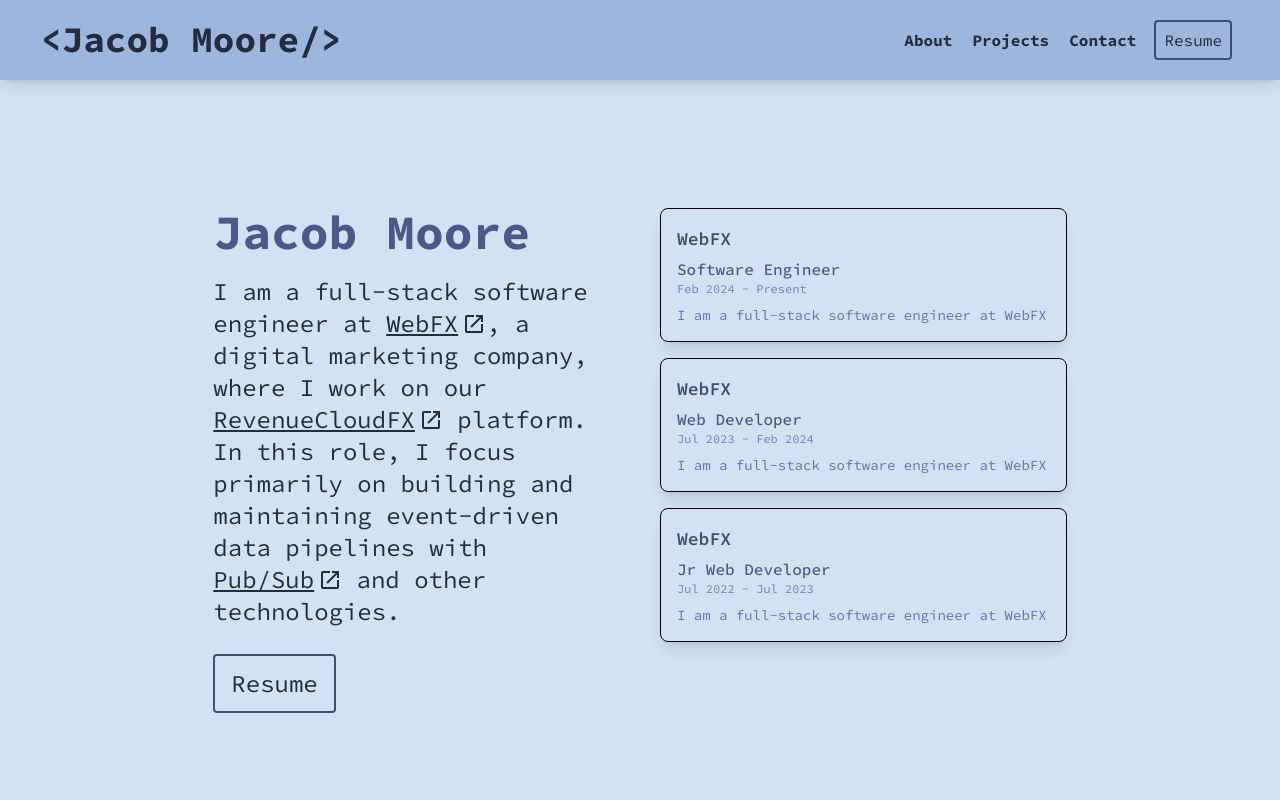
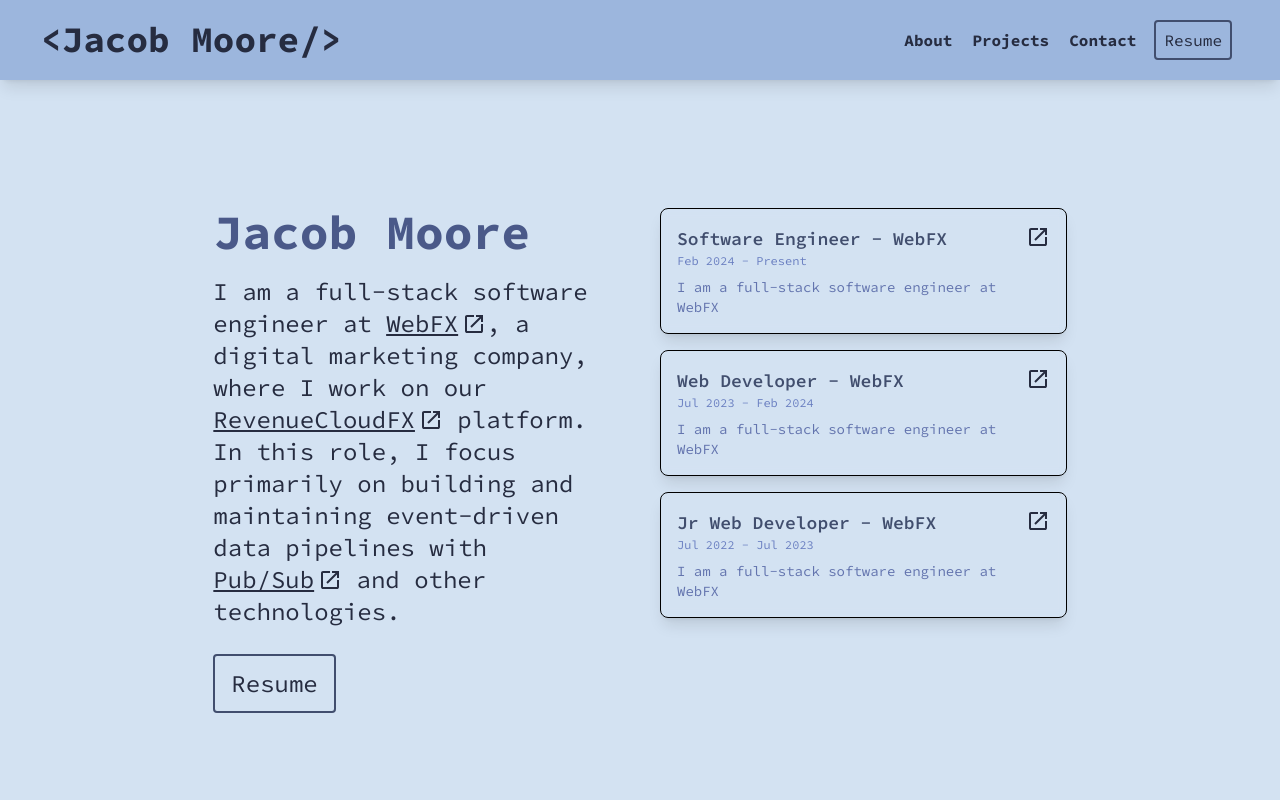
Before and after one commit to jzm1151/portfolio, a React (Vite) app: page / in a window 1280 px wide. Shown: the top 800 px of the page. Built offline with nearby package versions, Linux system fonts and the light colour scheme.

Commit message:
portfolio-refresh-v2

```diff
--- a/src/Components/Sections/GreetingSection.tsx
+++ b/src/Components/Sections/GreetingSection.tsx
@@ -1,4 +1,5 @@
 import MdBorderBtn from '../../UI/Buttons/MdBorderBtn';
+import LinkIcon from '../../UI/Icons/LinkIcon';
 
 const experience = [
     {
@@ -6,18 +7,24 @@
         title: 'Software Engineer',
         description: 'I am a full-stack software engineer at WebFX',
         date: 'Feb 2024 - Present',
+        linkedinUrl:
+            'https://www.linkedin.com/in/jacob-moore-b10000000000000000000000/',
     },
     {
         company: 'WebFX',
         title: 'Web Developer',
         description: 'I am a full-stack software engineer at WebFX',
         date: 'Jul 2023 - Feb 2024',
+        linkedinUrl:
+            'https://www.linkedin.com/in/jacob-moore-b10000000000000000000000/',
     },
     {
         company: 'WebFX',
         title: 'Jr Web Developer',
         description: 'I am a full-stack software engineer at WebFX',
         date: 'Jul 2022 - Jul 2023',
+        linkedinUrl:
+            'https://www.linkedin.com/in/jacob-moore-b10000000000000000000000/',
     },
 ];
 
@@ -26,7 +33,7 @@
         <section className='grid ml-5 mr-5 mb-24 mt-40 md:grid-cols-2 gap-10 md:mx-auto md:mb-28 md:mt-40 md:w-11/12 lg:w-9/12 lg:my-32 xl:w-8/12 xl:mb-36 xl:mt-52'>
             <section className='col-span-1'>
                 <p className='text-4xl font-bold text-gray-blue-800 mb-3 md:mb-5 md:text-5xl'>
-                   Jacob Moore
+                    Jacob Moore
                 </p>
                 <p className='text-xl text-gray-blue-950 mb-7 md:mb-10 md:text-2xl'>
                     I am a full-stack software engineer at{' '}
@@ -37,15 +44,7 @@
                         className='inline-flex items-center gap-1 underline'
                     >
                         WebFX
-                        <svg
-                            className='fill-gray-blue-950'
-                            xmlns='http://www.w3.org/2000/svg'
-                            height='24px'
-                            viewBox='0 -960 960 960'
-                            width='24px'
-                        >
-                            <path d='M200-120q-33 0-56.5-23.5T120-200v-560q0-33 23.5-56.5T200-840h280v80H200v560h560v-280h80v280q0 33-23.5 56.5T760-120H200Zm188-212-56-56 372-372H560v-80h280v280h-80v-144L388-332Z' />
-                        </svg>
+                        <LinkIcon />
                     </a>
                     , a digital marketing company, where I work on our{' '}
                     <a
@@ -55,15 +54,7 @@
                         className='inline-flex items-center gap-1 underline'
                     >
                         RevenueCloudFX
-                        <svg
-                            className='fill-gray-blue-950'
-                            xmlns='http://www.w3.org/2000/svg'
-                            height='24px'
-                            viewBox='0 -960 960 960'
-                            width='24px'
-                        >
-                            <path d='M200-120q-33 0-56.5-23.5T120-200v-560q0-33 23.5-56.5T200-840h280v80H200v560h560v-280h80v280q0 33-23.5 56.5T760-120H200Zm188-212-56-56 372-372H560v-80h280v280h-80v-144L388-332Z' />
-                        </svg>
+                        <LinkIcon />
                     </a>{' '}
                     platform. In this role, I focus primarily on building and
                     maintaining event-driven data pipelines with{' '}
@@ -74,15 +65,7 @@
                         className='inline-flex items-center gap-1 underline'
                     >
                         Pub/Sub
-                        <svg
-                            className='fill-gray-blue-950'
-                            xmlns='http://www.w3.org/2000/svg'
-                            height='24px'
-                            viewBox='0 -960 960 960'
-                            width='24px'
-                        >
-                            <path d='M200-120q-33 0-56.5-23.5T120-200v-560q0-33 23.5-56.5T200-840h280v80H200v560h560v-280h80v280q0 33-23.5 56.5T760-120H200Zm188-212-56-56 372-372H560v-80h280v280h-80v-144L388-332Z' />
-                        </svg>
+                        <LinkIcon />
                     </a>{' '}
                     and other technologies.
                 </p>
@@ -94,24 +77,26 @@
             </section>
             <section className='col-span-1 space-y-4'>
                 {experience.map((exp) => (
-                    <div
+                    <a
                         key={exp.company}
-                        className='bg-white/20 backdrop-blur-sm p-4 rounded-lg cursor-pointer shadow-lg border border-white/30 transition-all duration-200 ease-in-out hover:shadow-xl hover:bg-white/30 hover:scale-[1.02]' // Added hover effect classes
+                        href={exp.linkedinUrl}
+                        target='_blank'
+                        rel='noopener noreferrer'
+                        className='relative block bg-white/20 backdrop-blur-sm p-4 rounded-lg cursor-pointer shadow-lg border border-white/30 transition-all duration-200 ease-in-out hover:shadow-xl hover:bg-white/30 hover:scale-[1.02]' // Added relative positioning
                     >
-                        <h3 className='text-lg font-semibold text-gray-blue-900 mb-1'>
-                            {exp.company}
+                        <div className='absolute top-4 right-4'>
+                            <LinkIcon />
+                        </div>
+                        <h3 className='text-lg font-semibold text-gray-blue-900'>
+                            {exp.title} - {exp.company}
                         </h3>
-                        <p className='text-md font-medium text-gray-blue-800'> {/* Removed bottom margin */}
-                            {exp.title}
+                        <p className='text-xs text-gray-blue-600 mb-2'>
+                            {exp.date}
                         </p>
-                        {/* Added date display */}
-                        <p className='text-xs text-gray-blue-600 mb-2'>
-                            {exp.date} {/* Assuming exp object has a 'date' property */}
-                        </p>
-                        <p className='text-sm text-gray-blue-700'>
+                        <p className='text-sm text-gray-blue-700 pr-6'>
                             {exp.description}
                         </p>
-                    </div>
+                    </a>
                 ))}
             </section>
         </section>
--- /dev/null
+++ b/src/UI/Icons/LinkIcon.jsx
@@ -0,0 +1,15 @@
+function LinkIcon() {
+    return (
+        <svg
+            className='fill-gray-blue-950'
+            xmlns='http://www.w3.org/2000/svg'
+            height='24px'
+            viewBox='0 -960 960 960'
+            width='24px'
+        >
+            <path d='M200-120q-33 0-56.5-23.5T120-200v-560q0-33 23.5-56.5T200-840h280v80H200v560h560v-280h80v280q0 33-23.5 56.5T760-120H200Zm188-212-56-56 372-372H560v-80h280v280h-80v-144L388-332Z' />
+        </svg>
+    );
+}
+
+export default LinkIcon;
```
